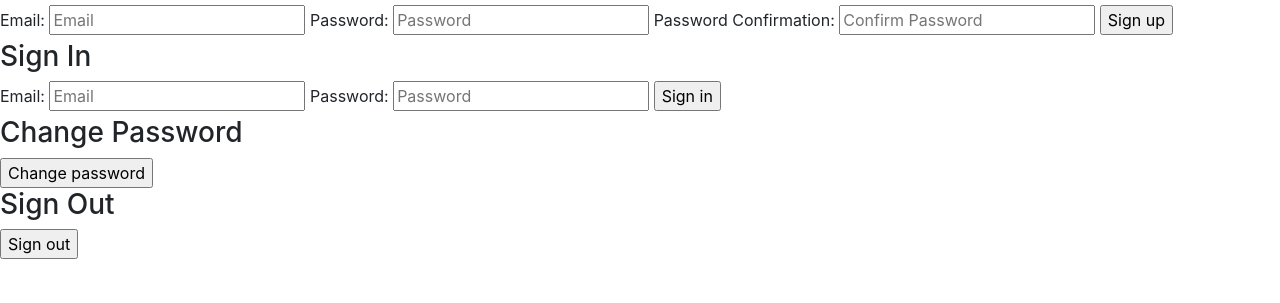
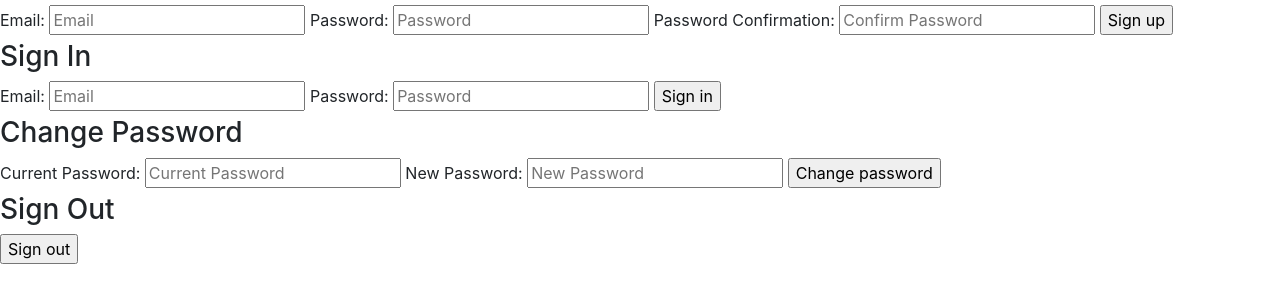
Before and after one commit to ajevans451/tic-tac-toe-client, a website built with webpack: page index.html in a window 1280 px wide. Shown: the part 93-396 px from the top of the page. Built offline with nearby package versions, Linux system fonts and the light colour scheme.

Commit message:
add change password html form

```diff
--- a/index.html
+++ b/index.html
@@ -33,6 +33,10 @@
       </form>
       <form id='change-password-form'>
         <h3>Change Password</h3>
+        <label for="old-password">Current Password:</label>
+          <input id="old-password" type="password" name="passwords[old]" placeholder="Current Password">
+        <label for="new-password">New Password:</label>
+          <input id="new-password" type="password" name="passwords[new]" placeholder="New Password">
         <input type='submit' value='Change password'>
       </form>
       <form id='sign-out-form'>
```
